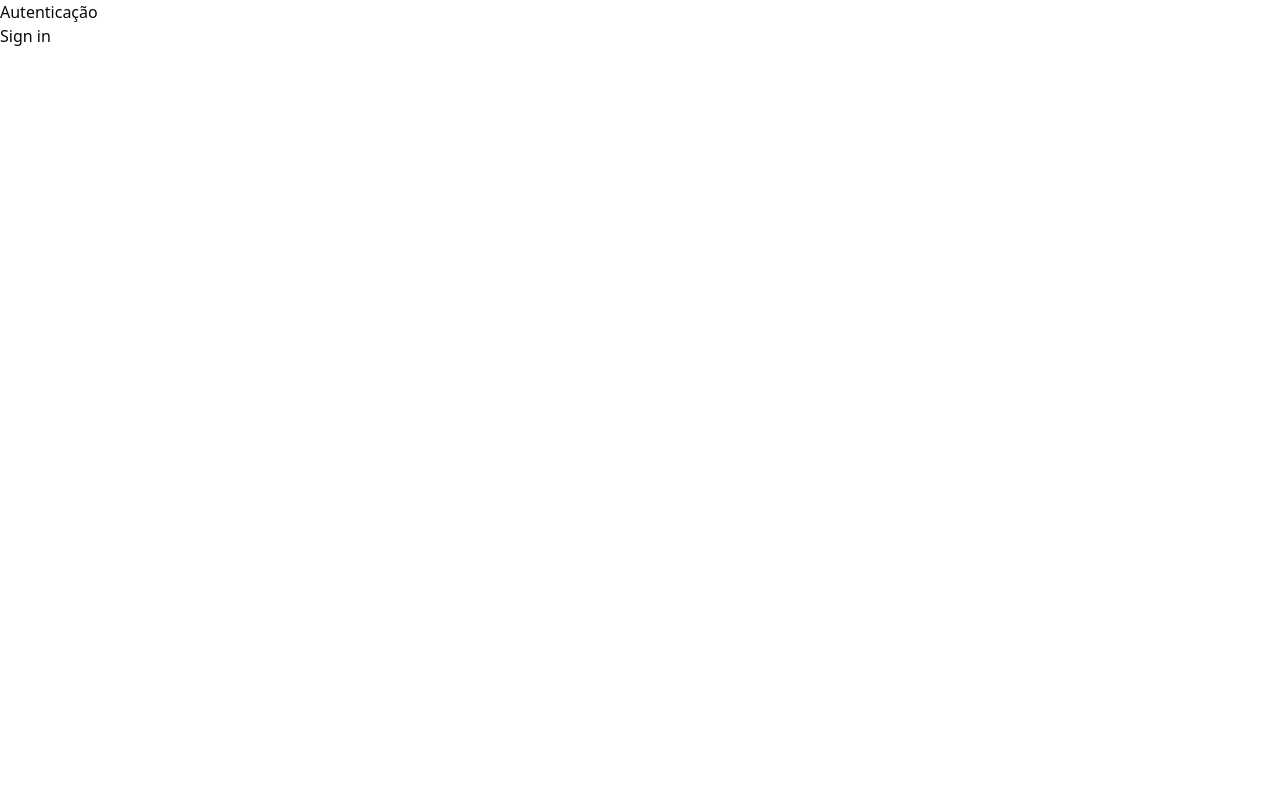
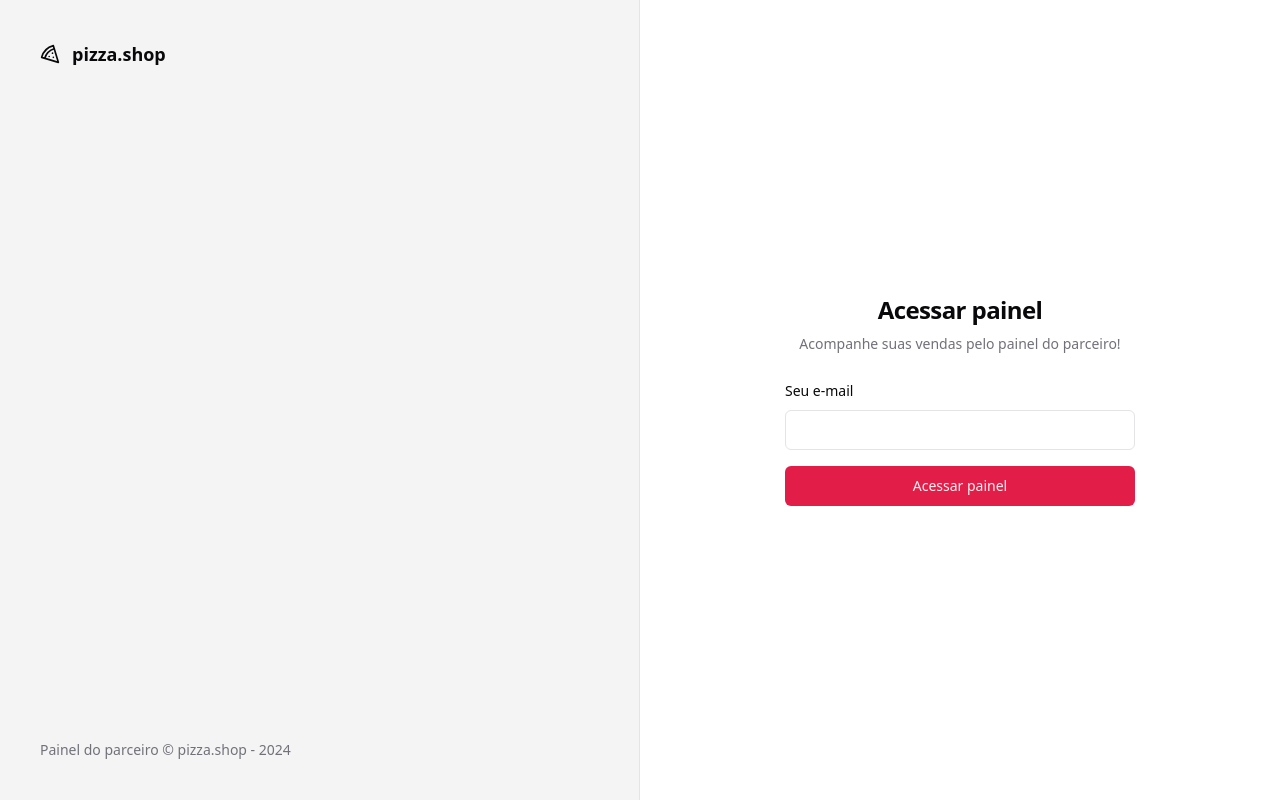
Before and after one commit to JoaoGuiBC/pizza-shop-web, a React (Vite) app: page /sign-in in a window 1280 px wide. Built offline with nearby package versions, Linux system fonts and the light colour scheme.

Commit message:
Create sign-in page

```diff
--- a/src/App.tsx
+++ b/src/App.tsx
@@ -2,6 +2,7 @@ import './global.css'
 
 import { Helmet, HelmetProvider } from 'react-helmet-async'
 import { RouterProvider } from 'react-router-dom'
+import { Toaster } from 'sonner'
 
 import { router } from './routes'
 
@@ -10,6 +11,7 @@ export function App() {
     <HelmetProvider>
       <Helmet titleTemplate="%s | pizza.shop" />
 
+      <Toaster richColors />
       <RouterProvider router={router} />
     </HelmetProvider>
   )
--- /dev/null
+++ b/src/components/ui/input.tsx
@@ -0,0 +1,25 @@
+import * as React from 'react'
+
+import { cn } from '@/lib/utils'
+
+export interface InputProps
+  extends React.InputHTMLAttributes<HTMLInputElement> {}
+
+const Input = React.forwardRef<HTMLInputElement, InputProps>(
+  ({ className, type, ...props }, ref) => {
+    return (
+      <input
+        type={type}
+        className={cn(
+          'flex h-10 w-full rounded-md border border-input bg-background px-3 py-2 text-sm ring-offset-background file:border-0 file:bg-transparent file:text-sm file:font-medium placeholder:text-muted-foreground focus-visible:outline-none focus-visible:ring-2 focus-visible:ring-ring focus-visible:ring-offset-2 disabled:cursor-not-allowed disabled:opacity-50',
+          className,
+        )}
+        ref={ref}
+        {...props}
+      />
+    )
+  },
+)
+Input.displayName = 'Input'
+
+export { Input }
--- /dev/null
+++ b/src/components/ui/label.tsx
@@ -0,0 +1,24 @@
+import * as LabelPrimitive from '@radix-ui/react-label'
+import { cva, type VariantProps } from 'class-variance-authority'
+import * as React from 'react'
+
+import { cn } from '@/lib/utils'
+
+const labelVariants = cva(
+  'text-sm font-medium leading-none peer-disabled:cursor-not-allowed peer-disabled:opacity-70',
+)
+
+const Label = React.forwardRef<
+  React.ElementRef<typeof LabelPrimitive.Root>,
+  React.ComponentPropsWithoutRef<typeof LabelPrimitive.Root> &
+    VariantProps<typeof labelVariants>
+>(({ className, ...props }, ref) => (
+  <LabelPrimitive.Root
+    ref={ref}
+    className={cn(labelVariants(), className)}
+    {...props}
+  />
+))
+Label.displayName = LabelPrimitive.Root.displayName
+
+export { Label }
--- a/src/global.css
+++ b/src/global.css
@@ -6,63 +6,46 @@
   :root {
     --background: 0 0% 100%;
     --foreground: 240 10% 3.9%;
-
     --card: 0 0% 100%;
     --card-foreground: 240 10% 3.9%;
-
     --popover: 0 0% 100%;
     --popover-foreground: 240 10% 3.9%;
-
-    --primary: 240 5.9% 10%;
-    --primary-foreground: 0 0% 98%;
-
+    --primary: 346.8 77.2% 49.8%;
+    --primary-foreground: 355.7 100% 97.3%;
     --secondary: 240 4.8% 95.9%;
     --secondary-foreground: 240 5.9% 10%;
-
     --muted: 240 4.8% 95.9%;
     --muted-foreground: 240 3.8% 46.1%;
-
     --accent: 240 4.8% 95.9%;
     --accent-foreground: 240 5.9% 10%;
-
     --destructive: 0 84.2% 60.2%;
     --destructive-foreground: 0 0% 98%;
-
     --border: 240 5.9% 90%;
     --input: 240 5.9% 90%;
-    --ring: 240 10% 3.9%;
-
+    --ring: 346.8 77.2% 49.8%;
     --radius: 0.5rem;
   }
 
   .dark {
-    --background: 240 10% 3.9%;
-    --foreground: 0 0% 98%;
-
-    --card: 240 10% 3.9%;
-    --card-foreground: 0 0% 98%;
-
-    --popover: 240 10% 3.9%;
-    --popover-foreground: 0 0% 98%;
-
-    --primary: 0 0% 98%;
-    --primary-foreground: 240 5.9% 10%;
-
+    --background: 20 14.3% 4.1%;
+    --foreground: 0 0% 95%;
+    --card: 24 9.8% 10%;
+    --card-foreground: 0 0% 95%;
+    --popover: 0 0% 9%;
+    --popover-foreground: 0 0% 95%;
+    --primary: 346.8 77.2% 49.8%;
+    --primary-foreground: 355.7 100% 97.3%;
     --secondary: 240 3.7% 15.9%;
     --secondary-foreground: 0 0% 98%;
-
-    --muted: 240 3.7% 15.9%;
+    --muted: 0 0% 15%;
     --muted-foreground: 240 5% 64.9%;
-
-    --accent: 240 3.7% 15.9%;
+    --accent: 12 6.5% 15.1%;
     --accent-foreground: 0 0% 98%;
-
     --destructive: 0 62.8% 30.6%;
-    --destructive-foreground: 0 0% 98%;
-
+    --destructive-foreground: 0 85.7% 97.3%;
     --border: 240 3.7% 15.9%;
     --input: 240 3.7% 15.9%;
-    --ring: 240 4.9% 83.9%;
+    --ring: 346.8 77.2% 49.8%;
   }
 }
 
--- a/src/pages/_layouts/auth.tsx
+++ b/src/pages/_layouts/auth.tsx
@@ -1,11 +1,20 @@
+import { Pizza } from 'lucide-react'
 import { Outlet } from 'react-router-dom'
 
 export function AuthLayout() {
   return (
-    <div>
-      <h1>Autenticação</h1>
+    <div className="grid min-h-screen grid-cols-2">
+      <div className="bprder-foreground/5 flex h-full flex-col justify-between border-r bg-muted p-10 text-muted-foreground">
+        <div className="flex items-center gap-3 text-lg text-foreground">
+          <Pizza className="h-5 w-5" />
+          <span className="font-semibold">pizza.shop</span>
+        </div>
+        <footer className="text-sm">
+          Painel do parceiro &copy; pizza.shop - {new Date().getFullYear()}
+        </footer>
+      </div>
 
-      <div>
+      <div className="flex flex-col items-center justify-center">
         <Outlet />
       </div>
     </div>
--- a/src/pages/auth/sign-in.tsx
+++ b/src/pages/auth/sign-in.tsx
@@ -1,11 +1,66 @@
 import { Helmet } from 'react-helmet-async'
+import { useForm } from 'react-hook-form'
+import { toast } from 'sonner'
+import { z } from 'zod'
+
+import { Button } from '@/components/ui/button'
+import { Input } from '@/components/ui/input'
+import { Label } from '@/components/ui/label'
+
+const signInForm = z.object({
+  email: z.string().email(),
+})
+
+type SignInForm = z.infer<typeof signInForm>
 
 export function SignIn() {
+  const {
+    register,
+    handleSubmit,
+    formState: { isSubmitting },
+  } = useForm<SignInForm>()
+
+  async function handleSignIn(data: SignInForm) {
+    console.log(data)
+    await new Promise((resolve) => setTimeout(resolve, 2000))
+
+    toast.success('Enviamos um link de autenticação para o seu e-mail.', {
+      action: {
+        label: 'Reenviar',
+        onClick: () => {
+          handleSignIn(data)
+        },
+      },
+    })
+  }
+
   return (
     <>
       <Helmet title="Login" />
 
-      <h1>Sign in</h1>
+      <div className="p-8">
+        <div className="flex w-[350px] flex-col justify-center gap-6">
+          <div className="flex flex-col gap-2 text-center">
+            <h1 className="text-2xl font-semibold tracking-tight">
+              Acessar painel
+            </h1>
+            <p className="text-sm text-muted-foreground">
+              Acompanhe suas vendas pelo painel do parceiro!
+            </p>
+          </div>
+
+          <form onSubmit={handleSubmit(handleSignIn)} className="space-y-4">
+            <div className="space-y-2">
+              <Label htmlFor="email">Seu e-mail</Label>
+              <Input id="email" type="email" {...register('email')} />
+            </div>
+
+            <Button disabled={isSubmitting} type="submit" className="w-full">
+              Acessar painel
+            </Button>
+          </form>
+        </div>
+      </div>
     </>
   )
 }
```
Also changed, not shown: package.json (+6 -1 lines), 1 other file (tests, documents, lock files or other folders).
